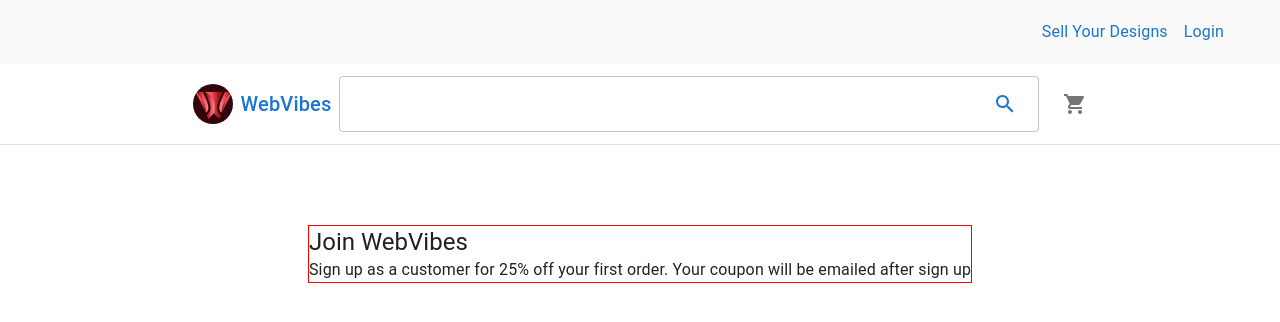
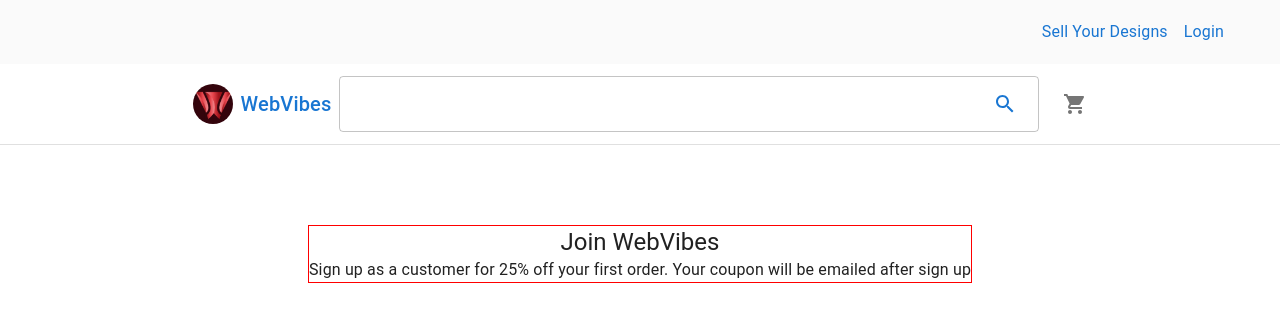
Before and after one commit to Tanaka785/OnlineStore, a React (Vite) app in the folder Frontend/: page /signup in a window 1280 px wide. Shown: the top 322 px of the page. Built offline with nearby package versions, Linux system fonts and the light colour scheme.

Commit message:
sets placeItems "center" for the containing box in Promo.jsx

```diff
--- a/Frontend/src/components/other/authentication/signup/Promo.jsx
+++ b/Frontend/src/components/other/authentication/signup/Promo.jsx
@@ -2,7 +2,14 @@
 
 export default function Promo(params) {
   return (
-    <Box sx={{ display: "grid", marginTop: 10, border: "1px solid red" }}>
+    <Box
+      sx={{
+        display: "grid",
+        marginTop: 10,
+        border: "1px solid red",
+        placeItems: "center",
+      }}
+    >
       <Typography component={"div"} variant="h5">
         Join WebVibes
       </Typography>
```
